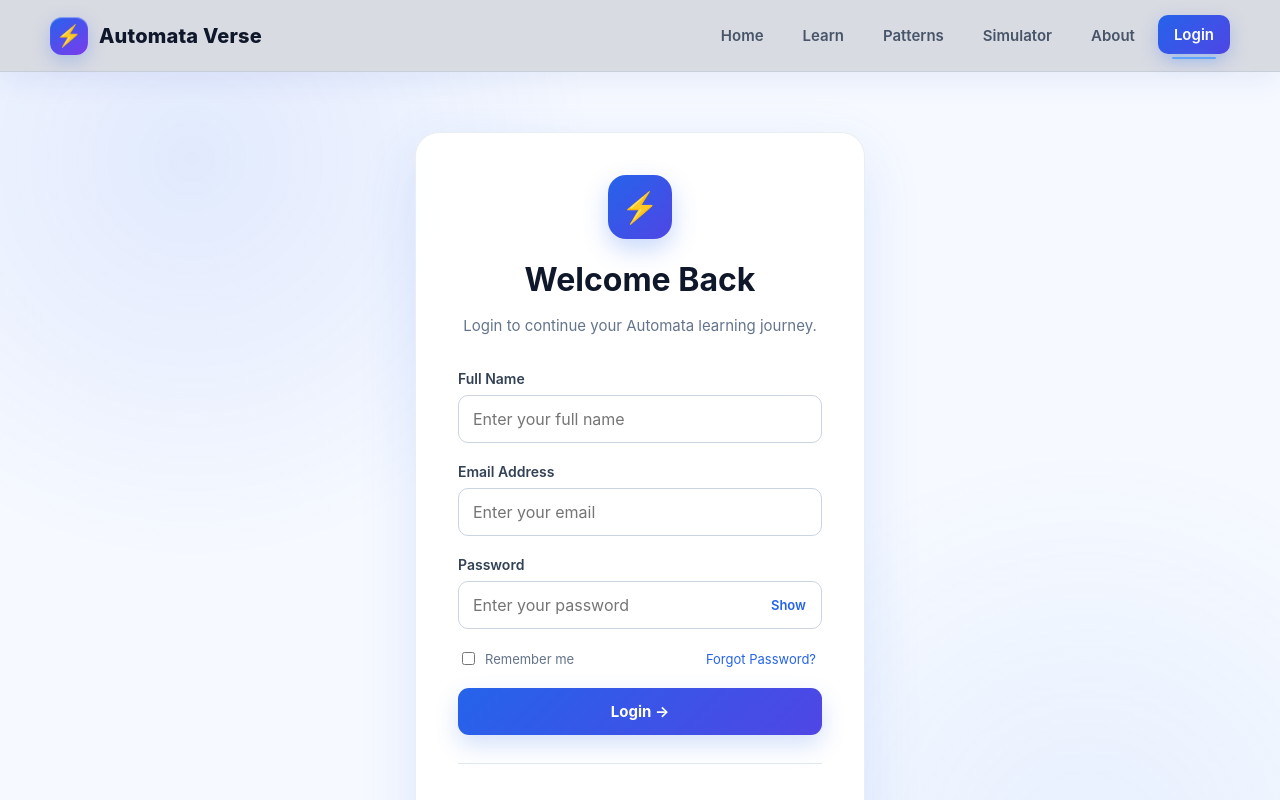
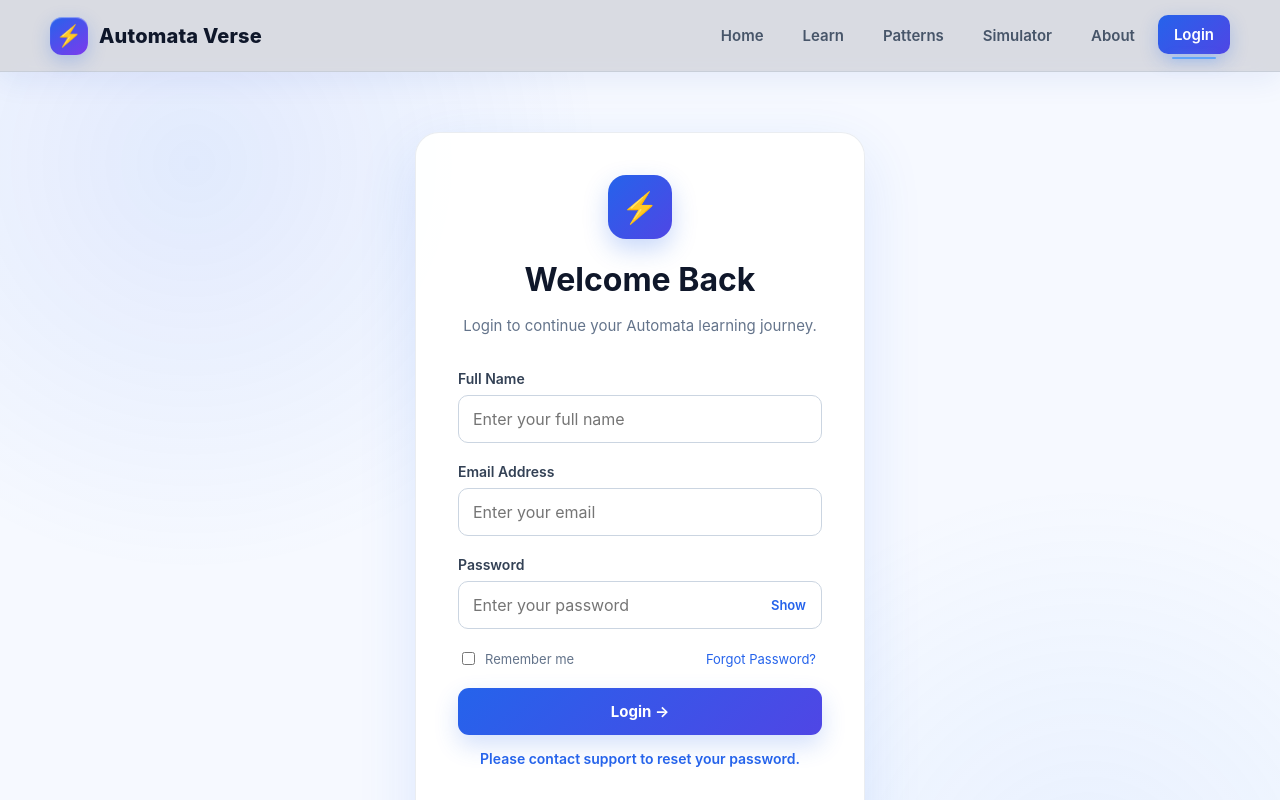
Before and after one commit to abhumika354-cmd/automata-verse, a React (Vite) app: page /login in a window 1280 px wide. Both pictures are taken after a click on the button "Forgot Password?". Shown: the top 800 px of the page. Built offline with nearby package versions, Linux system fonts and the light colour scheme; the HTML template or start-up script is replaced by a standard one.

Commit message:
Fix frontend login validation

```diff
--- a/src/pages/Login.jsx
+++ b/src/pages/Login.jsx
@@ -1,6 +1,5 @@
 import { useState } from "react";
 import { useNavigate } from "react-router-dom";
-
 import "../styles/Login.css";
 
 function Login() {
@@ -9,171 +8,188 @@ function Login() {
   const [name, setName] = useState("");
   const [email, setEmail] = useState("");
   const [password, setPassword] = useState("");
-
   const [showPassword, setShowPassword] = useState(false);
   const [message, setMessage] = useState("");
+  const [isLoading, setIsLoading] = useState(false);
 
-  const handleLogin = (event) => {
+  const handleLogin = async (event) => {
     event.preventDefault();
+    setMessage("");
 
-    if (!name || !email || !password) {
+    if (!name.trim() || !email.trim() || !password) {
       setMessage("Please fill in all fields.");
       return;
     }
 
-    // Save user's name for the navbar profile avatar
-    localStorage.setItem("userName", name);
+    // Clear old login data before checking credentials.
+    localStorage.removeItem("isLoggedIn");
+    localStorage.removeItem("authToken");
+    localStorage.removeItem("userName");
 
-    // Save login status
-    localStorage.setItem("isLoggedIn", "true");
+    try {
+      setIsLoading(true);
 
-    setMessage("Login successful!");
+      const response = await fetch(
+        "https://automata-verse-api-2026.onrender.com/api/auth/login",
+        {
+          method: "POST",
+          headers: {
+            "Content-Type": "application/json",
+          },
+          body: JSON.stringify({
+            name: name.trim(),
+            email: email.trim().toLowerCase(),
+            password: password,
+          }),
+        }
+      );
 
-    setTimeout(() => {
+      const data = await response.json().catch(() => ({}));
+
+      // Never log in when the backend rejects the credentials.
+      if (!response.ok) {
+        setMessage(
+          data.error || data.message || "Invalid name, email or password."
+        );
+        return;
+      }
+
+      // A successful response must contain both a token and user.
+      if (
+        typeof data.token !== "string" ||
+        !data.token ||
+        !data.user ||
+        !data.user.name
+      ) {
+        setMessage("Invalid server response. Please try again.");
+        return;
+      }
+
+      // Save login state only after backend verification succeeds.
+      localStorage.setItem("authToken", data.token);
+      localStorage.setItem("userName", data.user.name);
+      localStorage.setItem("isLoggedIn", "true");
+
+      setMessage("Login successful!");
       navigate("/");
-    }, 800);
+    } catch (error) {
+      console.error("Login request failed:", error);
+      setMessage(
+        "Cannot connect to the server. Please try again in a moment."
+      );
+    } finally {
+      setIsLoading(false);
+    }
   };
 
   return (
     <main className="login-page">
       <div className="login-container">
-
         <div className="login-header">
           <div className="login-icon">⚡</div>
-
           <h1>Welcome Back</h1>
-
           <p>
             Login to continue your Automata learning journey.
           </p>
         </div>
 
-        <form
-          className="login-form"
-          onSubmit={handleLogin}
-        >
-
-          {/* Full Name */}
+        <form className="login-form" onSubmit={handleLogin}>
           <div className="form-group">
-            <label htmlFor="name">
-              Full Name
-            </label>
-
+            <label htmlFor="name">Full Name</label>
             <input
               id="name"
               type="text"
               placeholder="Enter your full name"
               value={name}
-              onChange={(event) =>
-                setName(event.target.value)
-              }
+              onChange={(event) => setName(event.target.value)}
+              autoComplete="name"
+              required
             />
           </div>
 
-          {/* Email */}
           <div className="form-group">
-            <label htmlFor="email">
-              Email Address
-            </label>
-
+            <label htmlFor="email">Email Address</label>
             <input
               id="email"
               type="email"
               placeholder="Enter your email"
               value={email}
-              onChange={(event) =>
-                setEmail(event.target.value)
-              }
+              onChange={(event) => setEmail(event.target.value)}
+              autoComplete="email"
+              required
             />
           </div>
 
-          {/* Password */}
           <div className="form-group">
-            <label htmlFor="password">
-              Password
-            </label>
+            <label htmlFor="password">Password</label>
 
             <div className="password-wrapper">
-
               <input
                 id="password"
                 type={showPassword ? "text" : "password"}
                 placeholder="Enter your password"
                 value={password}
-                onChange={(event) =>
-                  setPassword(event.target.value)
-                }
+                onChange={(event) => setPassword(event.target.value)}
+                autoComplete="current-password"
+                required
               />
 
               <button
                 type="button"
                 className="show-password"
-                onClick={() =>
-                  setShowPassword(!showPassword)
-                }
+                onClick={() => setShowPassword((previous) => !previous)}
               >
                 {showPassword ? "Hide" : "Show"}
               </button>
-
             </div>
           </div>
 
-          {/* Login Options */}
           <div className="login-options">
-
             <label className="remember-option">
               <input type="checkbox" />
-
-              <span>
-                Remember me
-              </span>
+              <span>Remember me</span>
             </label>
 
             <button
               type="button"
               className="forgot-password"
+              onClick={() =>
+                setMessage(
+                  "Please contact support to reset your password."
+                )
+              }
             >
               Forgot Password?
             </button>
-
           </div>
 
-          {/* Login Button */}
           <button
             type="submit"
             className="login-button"
+            disabled={isLoading}
           >
-            Login →
+            {isLoading ? "Checking..." : "Login →"}
           </button>
 
-          {/* Message */}
           {message && (
-            <p className="login-message">
+            <p className="login-message" role="status">
               {message}
             </p>
           )}
-
         </form>
 
-        {/* Register Section */}
         <div className="login-footer">
-
           <p>
-            Don't have an account?
-
+            Don't have an account?{" "}
             <button
               type="button"
               className="register-text"
-              onClick={() =>
-                navigate("/register")
-              }
+              onClick={() => navigate("/register")}
             >
               Create Account
             </button>
           </p>
-
         </div>
-
       </div>
     </main>
   );
```
